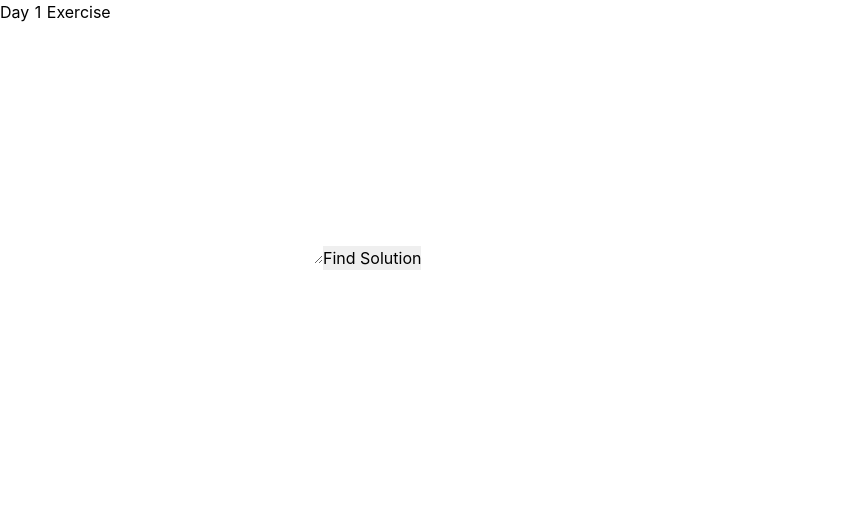
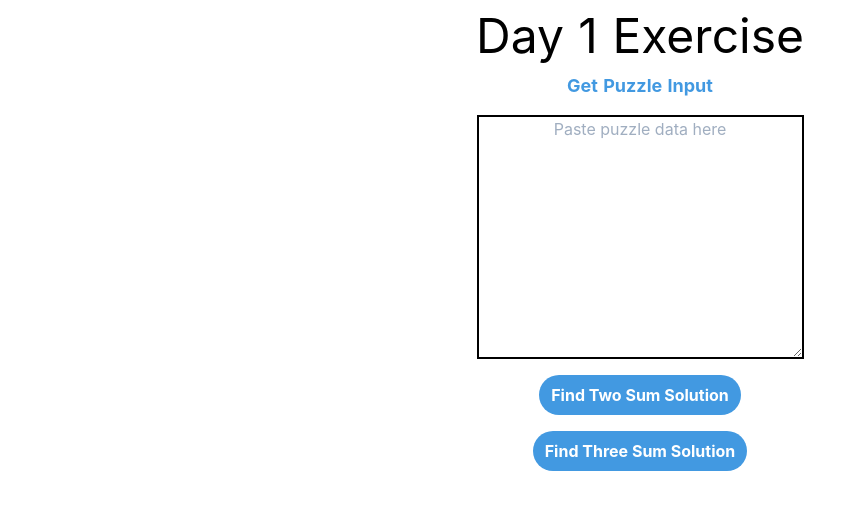
Before and after one commit to katherto/advent-of-code, a Nuxt app: page /day1 in a window 1280 px wide. Shown: the top 510 px of the page, without its empty margins (0-866 px from the left). Built offline with nearby package versions, Linux system fonts and the light colour scheme.

Commit message:
styling, component setup, and three sum prep

```diff
--- a/components/Logo.vue
+++ /dev/null
@@ -1,35 +0,0 @@
-<template>
-  <svg
-    class="NuxtLogo"
-    width="245"
-    height="180"
-    viewBox="0 0 452 342"
-    xmlns="http://www.w3.org/2000/svg"
-  >
-    <path
-      d="M139 330l-1-2c-2-4-2-8-1-13H29L189 31l67 121 22-16-67-121c-1-2-9-14-22-14-6 0-15 2-22 15L5 303c-1 3-8 16-2 27 4 6 10 12 24 12h136c-14 0-21-6-24-12z"
-      fill="#00C58E"
-    />
-    <path
-      d="M447 304L317 70c-2-2-9-15-22-15-6 0-15 3-22 15l-17 28v54l39-67 129 230h-49a23 23 0 0 1-2 14l-1 1c-6 11-21 12-23 12h76c3 0 17-1 24-12 3-5 5-14-2-26z"
-      fill="#108775"
-    />
-    <path
-      d="M376 330v-1l1-2c1-4 2-8 1-12l-4-12-102-178-15-27h-1l-15 27-102 178-4 12a24 24 0 0 0 2 15c4 6 10 12 24 12h190c3 0 18-1 25-12zM256 152l93 163H163l93-163z"
-      fill="#2F495E"
-    />
-  </svg>
-</template>
-
-<style>
-.NuxtLogo {
-  animation: 1s appear;
-  margin: auto;
-}
-
-@keyframes appear {
-  0% {
-    opacity: 0;
-  }
-}
-</style>
--- /dev/null
+++ b/components/PrimaryButton.vue
@@ -0,0 +1,20 @@
+<template>
+  <div>
+    <input
+      type="button"
+      :value="buttonValue"
+      class="py-2 px-3 rounded-3xl font-bold text-white bg-blue-500 hover:bg-blue-700 cursor-pointer outline-none"
+    />
+  </div>
+</template>
+
+<script>
+export default {
+  props: {
+    buttonValue: {
+      type: String,
+      default: '',
+    },
+  },
+};
+</script>
--- /dev/null
+++ b/components/PrimaryLink.vue
@@ -0,0 +1,20 @@
+<template>
+  <div>
+    <a
+      class="font-bold text-blue-500 hover:text-blue-700 text-lg"
+      :href="link.src"
+      >{{ link.title }}</a
+    >
+  </div>
+</template>
+
+<script>
+export default {
+  props: {
+    link: {
+      type: Object,
+      default: () => {},
+    },
+  },
+};
+</script>
--- a/pages/day1/index.vue
+++ b/pages/day1/index.vue
@@ -1,15 +1,33 @@
 <template>
   <div>
-    <h1>Day 1 Exercise</h1>
+    <div class="wrapper mx-auto max-w-lg flex flex-col items-center">
+      <h1 class="text-5xl">Day 1 Exercise</h1>
+      <PrimaryLink
+        :link="{
+          src: 'https://adventofcode.com/2020/day/1/input',
+          title: 'Get Puzzle Input',
+        }"
+      />
       <textarea
-      id="puzzleData"
         v-model="puzzleData"
+        class="mt-4 border-black border-solid border-2 text-center"
         name="puzzle_data"
+        placeholder="Paste puzzle data here"
         cols="30"
         rows="10"
       ></textarea>
-    <input type="button" value="Find Solution" @click="solve()" />
-    <p v-if="solution">The solution is: {{ solution }}</p>
+      <PrimaryButton
+        class="mt-4"
+        :button-value="'Find Two Sum Solution'"
+        @click.native="solveTwoSum()"
+      />
+      <PrimaryButton
+        class="mt-4"
+        :button-value="'Find Three Sum Solution'"
+        @click.native="solveThreeSum()"
+      />
+      <p v-if="solution" class="mt-4 text-2xl font-bold">{{ solution }}</p>
+    </div>
   </div>
 </template>
 
@@ -27,7 +45,7 @@ export default {
     },
   },
   methods: {
-    solve() {
+    solveTwoSum() {
       const numObject = {};
       const solutionNums = [];
 
@@ -46,7 +64,9 @@ export default {
         }
       }
 
-      this.solution = solutionNums[0] * solutionNums[1];
+      this.solution = `The Two Sum Solution is: ${
+        solutionNums[0] * solutionNums[1]
+      }`;
     },
   },
 };
```
Lines whose indentation alone changed are shown as unchanged.
